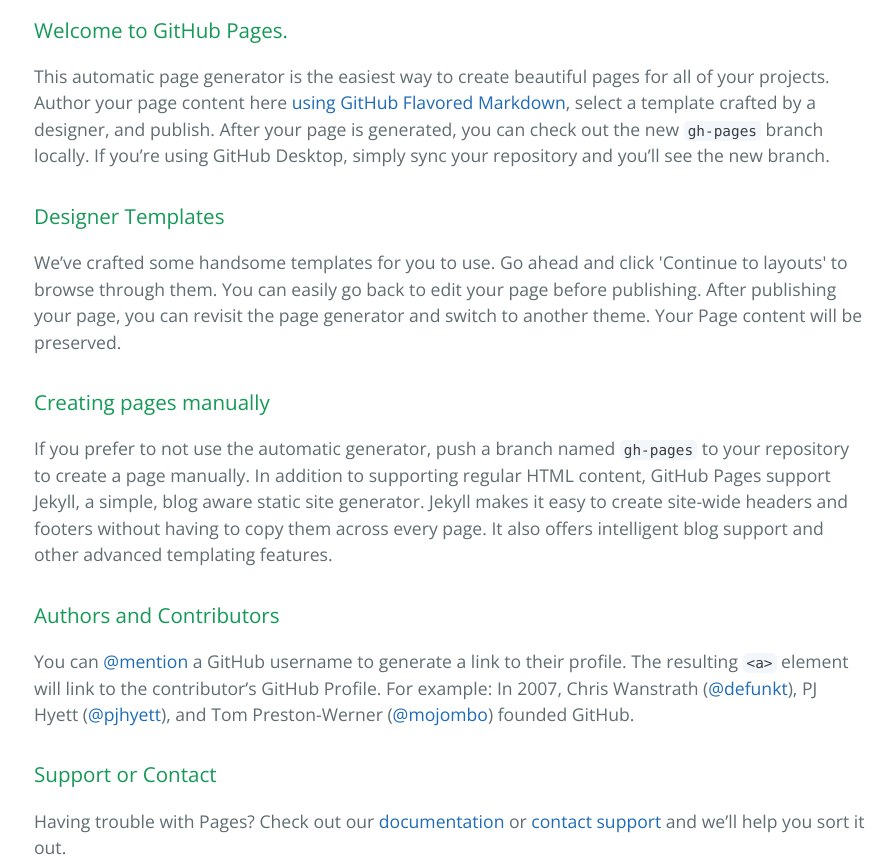
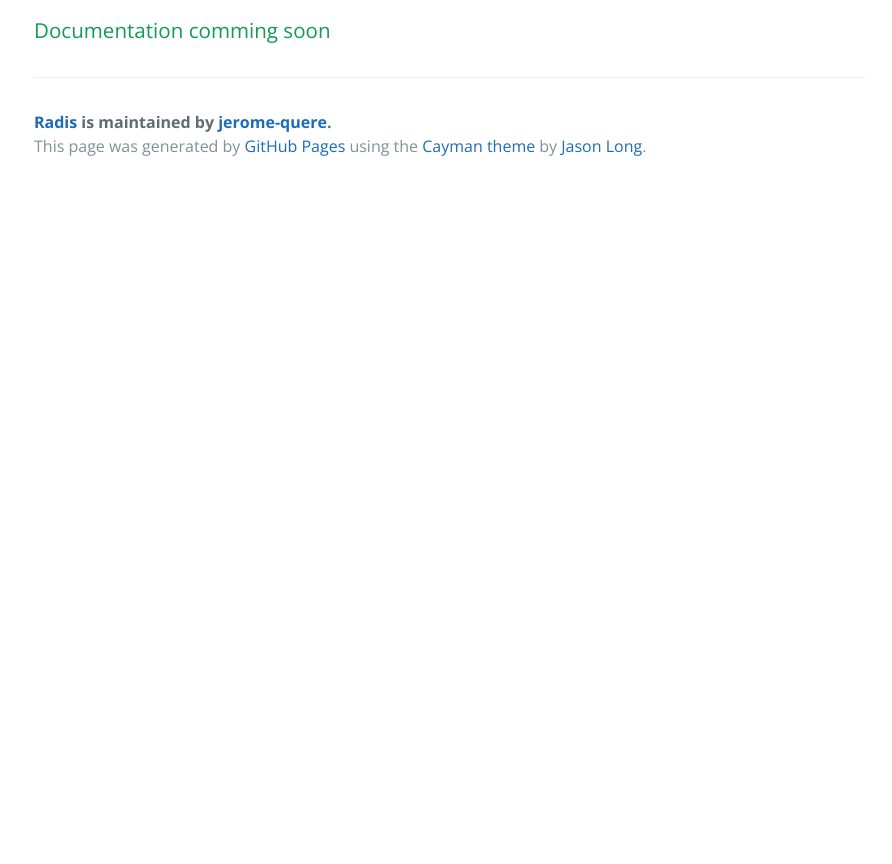
Before and after one commit to jerome-quere/radis, a plain HTML site: page index.html in a window 1280 px wide. Shown: the part 400-1264 px from the top of the page, without its empty margins (190-1082 px from the left). After the commit the page ends 800 px from the top, so only its background shows below. Drawn offline with nearby package versions, Linux system fonts and the light colour scheme.

```diff
--- a/index.html
+++ b/index.html
@@ -20,29 +20,7 @@
 
     <section class="main-content">
       <h3>
-<a id="welcome-to-github-pages" class="anchor" href="#welcome-to-github-pages" aria-hidden="true"><span aria-hidden="true" class="octicon octicon-link"></span></a>Welcome to GitHub Pages.</h3>
-
-<p>This automatic page generator is the easiest way to create beautiful pages for all of your projects. Author your page content here <a href="https://guides.github.com/features/mastering-markdown/">using GitHub Flavored Markdown</a>, select a template crafted by a designer, and publish. After your page is generated, you can check out the new <code>gh-pages</code> branch locally. If you’re using GitHub Desktop, simply sync your repository and you’ll see the new branch.</p>
-
-<h3>
-<a id="designer-templates" class="anchor" href="#designer-templates" aria-hidden="true"><span aria-hidden="true" class="octicon octicon-link"></span></a>Designer Templates</h3>
-
-<p>We’ve crafted some handsome templates for you to use. Go ahead and click 'Continue to layouts' to browse through them. You can easily go back to edit your page before publishing. After publishing your page, you can revisit the page generator and switch to another theme. Your Page content will be preserved.</p>
-
-<h3>
-<a id="creating-pages-manually" class="anchor" href="#creating-pages-manually" aria-hidden="true"><span aria-hidden="true" class="octicon octicon-link"></span></a>Creating pages manually</h3>
-
-<p>If you prefer to not use the automatic generator, push a branch named <code>gh-pages</code> to your repository to create a page manually. In addition to supporting regular HTML content, GitHub Pages support Jekyll, a simple, blog aware static site generator. Jekyll makes it easy to create site-wide headers and footers without having to copy them across every page. It also offers intelligent blog support and other advanced templating features.</p>
-
-<h3>
-<a id="authors-and-contributors" class="anchor" href="#authors-and-contributors" aria-hidden="true"><span aria-hidden="true" class="octicon octicon-link"></span></a>Authors and Contributors</h3>
-
-<p>You can <a href="https://help.github.com/articles/basic-writing-and-formatting-syntax/#mentioning-users-and-teams" class="user-mention">@mention</a> a GitHub username to generate a link to their profile. The resulting <code>&lt;a&gt;</code> element will link to the contributor’s GitHub Profile. For example: In 2007, Chris Wanstrath (<a href="https://github.com/defunkt" class="user-mention">@defunkt</a>), PJ Hyett (<a href="https://github.com/pjhyett" class="user-mention">@pjhyett</a>), and Tom Preston-Werner (<a href="https://github.com/mojombo" class="user-mention">@mojombo</a>) founded GitHub.</p>
-
-<h3>
-<a id="support-or-contact" class="anchor" href="#support-or-contact" aria-hidden="true"><span aria-hidden="true" class="octicon octicon-link"></span></a>Support or Contact</h3>
-
-<p>Having trouble with Pages? Check out our <a href="https://help.github.com/pages">documentation</a> or <a href="https://github.com/contact">contact support</a> and we’ll help you sort it out.</p>
+<a id="documentation-comming-soon" class="anchor" href="#documentation-comming-soon" aria-hidden="true"><span aria-hidden="true" class="octicon octicon-link"></span></a>Documentation comming soon</h3>
 
       <footer class="site-footer">
         <span class="site-footer-owner"><a href="https://github.com/jerome-quere/radis">Radis</a> is maintained by <a href="https://github.com/jerome-quere">jerome-quere</a>.</span>
```
Also changed, not shown: params.json (+1 -1 lines).
